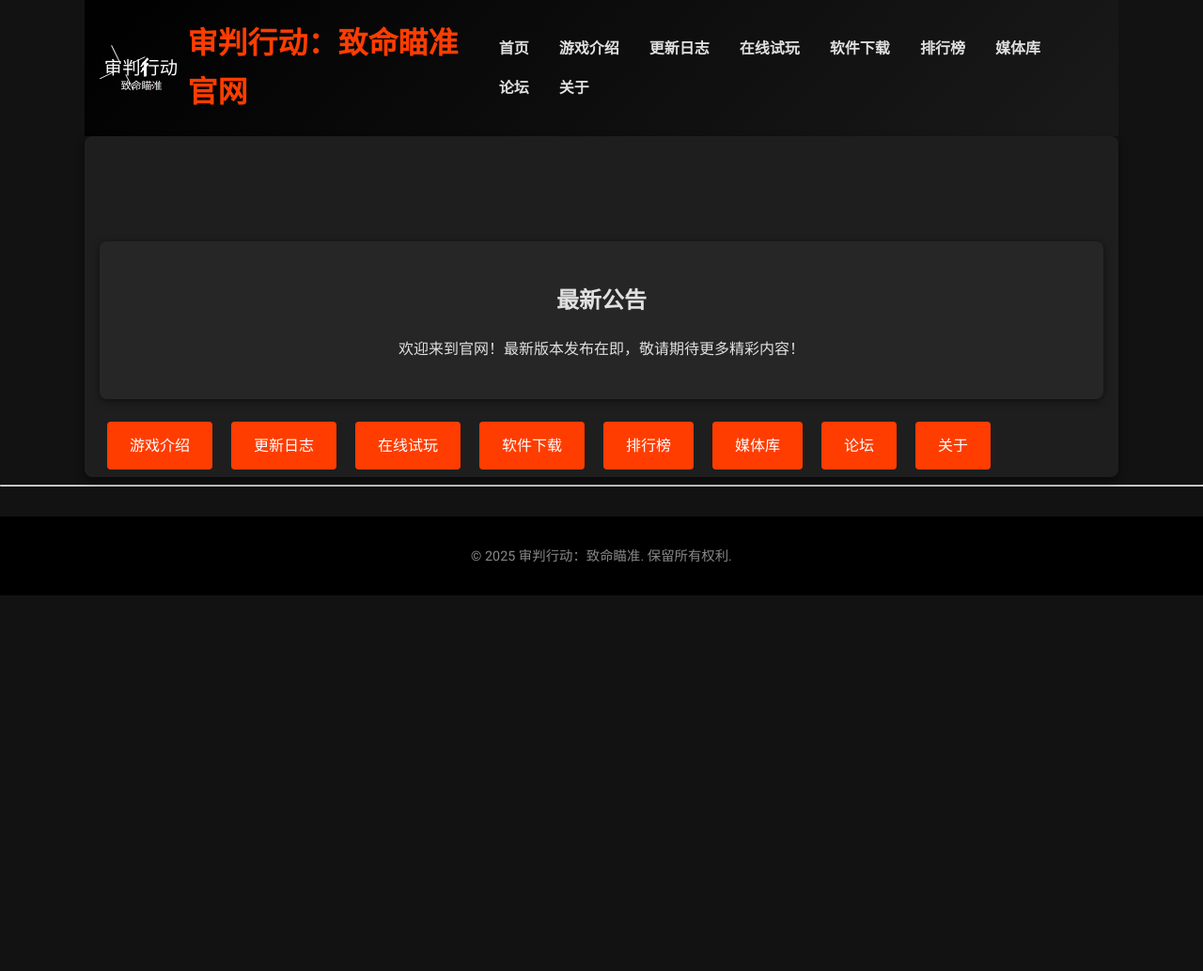
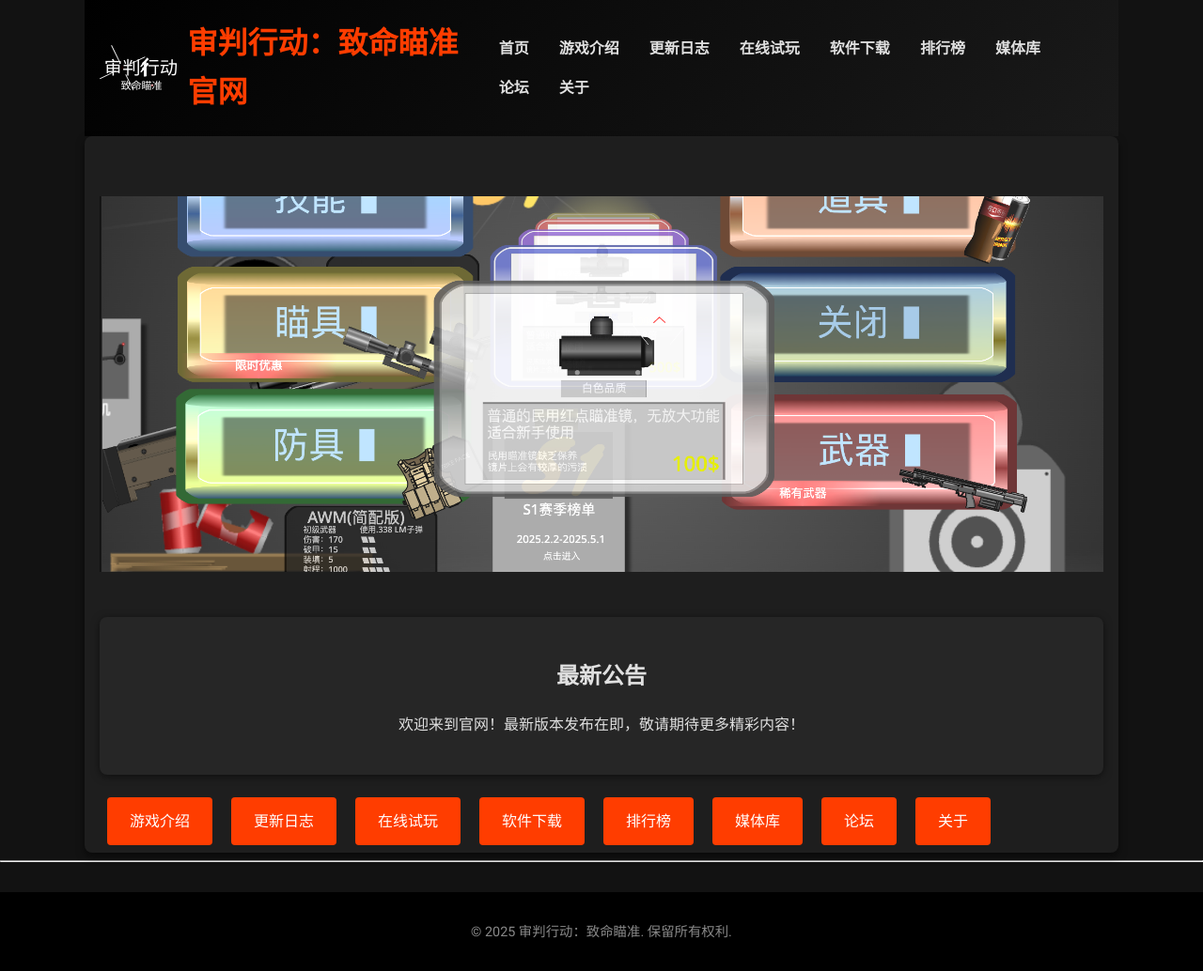
Before and after one commit to Tactgame/tactgame.github.io, a Jekyll site: the page built from index.md, in a window 1280 px wide. Shown: the whole page at 94% size. Built offline with Jekyll 4.4.1, drawn with Linux system fonts in a browser that asks for light colours; comment, search, counter and statistics services are not loaded; before the commit the page ends 900 px from its top, so only the background shows below that.

Commit message:
Update main.css

```diff
--- a/assets/main.css
+++ b/assets/main.css
@@ -238,12 +238,13 @@ form textarea {
   position: relative;
   overflow: hidden;
   width: 100%;
-  max-height: 400px; /* 设置轮播图的最大高度 */
+  height: 400px; /* 设置固定高度 */
 }
 
 .slider .slide {
   position: absolute;
   width: 100%;
+  height: 100%;  /* 使每个 slide 占满容器 */
   opacity: 0;
   transition: opacity 1s ease-in-out;
 }
@@ -254,7 +255,6 @@ form textarea {
 
 .slider img {
   width: 100%;
-  height: auto;
-  max-height: 400px; /* 限制图片最大高度 */
+  height: 100%;      /* 占满容器 */
   object-fit: cover; /* 保持图片比例并覆盖整个区域 */
 }
```
